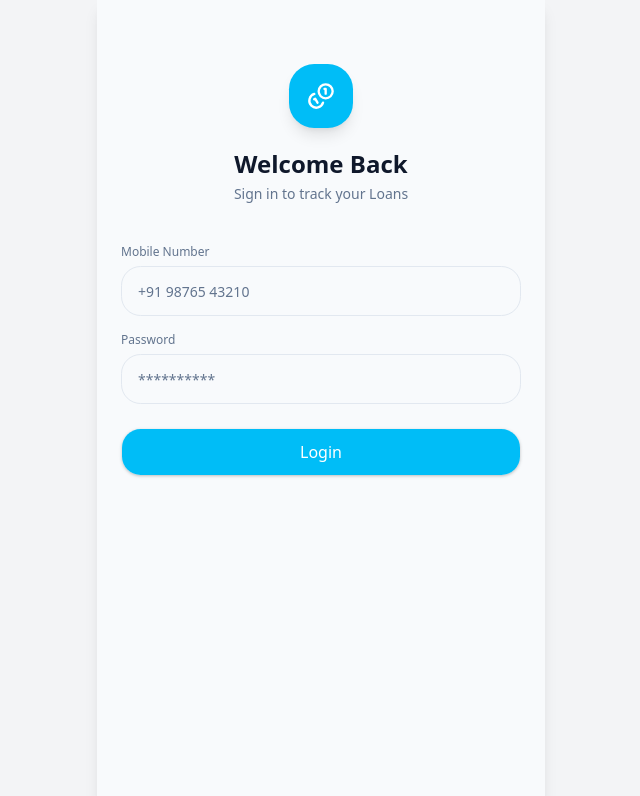
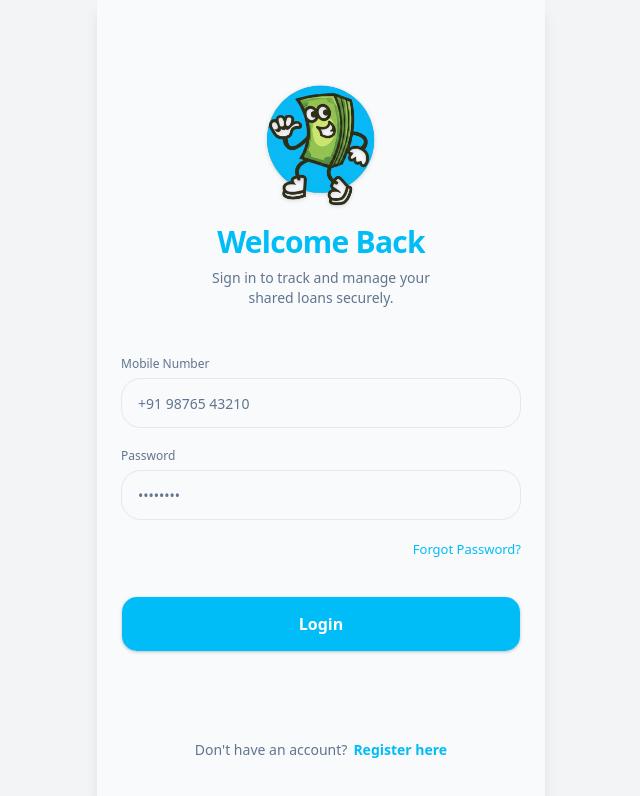
Before and after one commit to prabhukiran161/loansync, a React (Vite) app: page /login in a window 1280 px wide. Shown: the top 796 px of the page, without its empty margins (319-959 px from the left). Built offline with nearby package versions, Linux system fonts and the light colour scheme.

Commit message:
Implement Register Page & Update Login Page

```diff
--- /dev/null
+++ b/src/components/FooterLink.tsx
@@ -0,0 +1,23 @@
+import { Link } from "@tanstack/react-router";
+export const FooterLink = ({
+  to,
+  preText,
+  postText,
+  paddingBottom = "pb-10",
+}: {
+  to: string;
+  preText: string;
+  postText: string;
+  paddingBottom?: string;
+}) => {
+  return (
+    <div
+      className={`flex justify-center items-center gap-1.5 text-[14px] mt-auto ${paddingBottom}`}
+    >
+      <span className="text-muted-foreground">{preText}</span>
+      <Link to={to} className="font-semibold text-primary hover:underline">
+        {postText}
+      </Link>
+    </div>
+  );
+};
--- /dev/null
+++ b/src/components/Logo.tsx
@@ -0,0 +1,36 @@
+export const Logo = ({
+  imgSrc,
+  imgAlt,
+  title,
+  tagline,
+  paddingTop = "pt-20",
+}: {
+  imgSrc: string;
+  imgAlt: string;
+  title?: string;
+  tagline?: string;
+  paddingTop?: string;
+}) => {
+  return (
+    <div
+      className={`flex flex-col items-center text-center px-6 ${paddingTop}`}
+    >
+      {/* Logo */}
+      <div className="w-32 h-32 mb-4 drop-shadow-sm">
+        <img
+          src={imgSrc}
+          alt={imgAlt}
+          className="w-full h-full object-contain"
+        />
+      </div>
+      {title && (
+        <h1 className="text-3xl font-semibold tracking-tight text-primary">
+          {title}
+        </h1>
+      )}
+      {tagline && (
+        <p className="mt-2 max-w-60 text-muted-foreground text-sm">{tagline}</p>
+      )}
+    </div>
+  );
+};
--- a/src/routeTree.gen.ts
+++ b/src/routeTree.gen.ts
@@ -9,12 +9,18 @@
 // Additionally, you should also exclude this file from your linter and/or formatter to prevent it from being checked or modified.
 
 import { Route as rootRouteImport } from './routes/__root'
+import { Route as RegisterRouteImport } from './routes/register'
 import { Route as ProfileRouteImport } from './routes/profile'
 import { Route as NotificationsRouteImport } from './routes/notifications'
 import { Route as LoginRouteImport } from './routes/login'
 import { Route as LedgerRouteImport } from './routes/ledger'
 import { Route as IndexRouteImport } from './routes/index'
 
+const RegisterRoute = RegisterRouteImport.update({
+  id: '/register',
+  path: '/register',
+  getParentRoute: () => rootRouteImport,
+} as any)
 const ProfileRoute = ProfileRouteImport.update({
   id: '/profile',
   path: '/profile',
@@ -47,6 +53,7 @@ export interface FileRoutesByFullPath {
   '/login': typeof LoginRoute
   '/notifications': typeof NotificationsRoute
   '/profile': typeof ProfileRoute
+  '/register': typeof RegisterRoute
 }
 export interface FileRoutesByTo {
   '/': typeof IndexRoute
@@ -54,6 +61,7 @@ export interface FileRoutesByTo {
   '/login': typeof LoginRoute
   '/notifications': typeof NotificationsRoute
   '/profile': typeof ProfileRoute
+  '/register': typeof RegisterRoute
 }
 export interface FileRoutesById {
   __root__: typeof rootRouteImport
@@ -62,13 +70,27 @@ export interface FileRoutesById {
   '/login': typeof LoginRoute
   '/notifications': typeof NotificationsRoute
   '/profile': typeof ProfileRoute
+  '/register': typeof RegisterRoute
 }
 export interface FileRouteTypes {
   fileRoutesByFullPath: FileRoutesByFullPath
-  fullPaths: '/' | '/ledger' | '/login' | '/notifications' | '/profile'
+  fullPaths:
+    | '/'
+    | '/ledger'
+    | '/login'
+    | '/notifications'
+    | '/profile'
+    | '/register'
   fileRoutesByTo: FileRoutesByTo
-  to: '/' | '/ledger' | '/login' | '/notifications' | '/profile'
-  id: '__root__' | '/' | '/ledger' | '/login' | '/notifications' | '/profile'
+  to: '/' | '/ledger' | '/login' | '/notifications' | '/profile' | '/register'
+  id:
+    | '__root__'
+    | '/'
+    | '/ledger'
+    | '/login'
+    | '/notifications'
+    | '/profile'
+    | '/register'
   fileRoutesById: FileRoutesById
 }
 export interface RootRouteChildren {
@@ -77,10 +99,18 @@ export interface RootRouteChildren {
   LoginRoute: typeof LoginRoute
   NotificationsRoute: typeof NotificationsRoute
   ProfileRoute: typeof ProfileRoute
+  RegisterRoute: typeof RegisterRoute
 }
 
 declare module '@tanstack/react-router' {
   interface FileRoutesByPath {
+    '/register': {
+      id: '/register'
+      path: '/register'
+      fullPath: '/register'
+      preLoaderRoute: typeof RegisterRouteImport
+      parentRoute: typeof rootRouteImport
+    }
     '/profile': {
       id: '/profile'
       path: '/profile'
@@ -125,6 +155,7 @@ const rootRouteChildren: RootRouteChildren = {
   LoginRoute: LoginRoute,
   NotificationsRoute: NotificationsRoute,
   ProfileRoute: ProfileRoute,
+  RegisterRoute: RegisterRoute,
 }
 export const routeTree = rootRouteImport
   ._addFileChildren(rootRouteChildren)
--- a/src/routes/login.tsx
+++ b/src/routes/login.tsx
@@ -1,8 +1,9 @@
+import { Field } from "@/components/Field";
 import { MobileShell } from "@/components/MobileShell";
 import { createFileRoute, useNavigate } from "@tanstack/react-router";
-import { Coins } from "lucide-react";
-import { Field } from "@/components/Field";
 import { Button } from "@/components/ui/button";
+import { Logo } from "@/components/Logo";
+import { FooterLink } from "@/components/FooterLink";
 
 export const Route = createFileRoute("/login")({
   component: Login,
@@ -15,28 +16,41 @@ function Login() {
     navigate({ to: "/" });
   };
   return (
-    <MobileShell hideNav={true}>
+    <MobileShell hideNav>
+      <div className="flex flex-col min-h-full">
         {/* Header Section */}
-      <div className="pt-16 px-6 flex flex-col items-center">
-        <div className="w-16 h-16 bg-primary rounded-2xl flex items-center justify-center text-primary-foreground shadow-lg">
-          <Coins size={28} />
+        <Logo
+          imgSrc="/logo.png"
+          imgAlt="LoanSync Logo"
+          title="Welcome Back"
+          tagline="Sign in to track and manage your shared loans securely."
+        />
+        {/* Form Section */}
+        <form onSubmit={handleLogin} className="mt-12 px-6 space-y-5">
+          <Field
+            label="Mobile Number"
+            type="tel"
+            placeholder="+91 98765 43210"
+          />
+          <Field label="Password" type="password" placeholder="••••••••" />
+          <div className="flex justify-end mt-1">
+            <span className="text-[13px] font-medium text-primary cursor-pointer hover:underline">
+              Forgot Password?
+            </span>
           </div>
-        <h1 className="text-2xl font-bold mt-5">Welcome Back</h1>
-        <p className="text-sm text-muted-foreground mt-1">
-          Sign in to track your Loans
-        </p>
-      </div>
-      {/* Form Section */}
-      <form onSubmit={handleLogin} className="mt-10 px-6 space-y-4">
-        <Field label="Mobile Number" type="tel" placeholder="+91 98765 43210" />
-        <Field label="Password" type="password" placeholder="**********" />
           <Button
             type="submit"
-          className="w-full rounded-xl h-12 text-md mt-2 shadow-sm"
+            className="w-full rounded-[16px] h-14 text-[16px] font-semibold mt-4 shadow-sm active:scale-[0.98] transition-all"
           >
             Login
           </Button>
         </form>
+        <FooterLink
+          to="/register"
+          preText="Don't have an account?"
+          postText="Register here"
+        />
+      </div>
     </MobileShell>
   );
 }
--- /dev/null
+++ b/src/routes/register.tsx
@@ -0,0 +1,56 @@
+import { MobileShell } from "@/components/MobileShell";
+import { createFileRoute, useNavigate } from "@tanstack/react-router";
+import { Field } from "@/components/Field";
+import { Button } from "@/components/ui/button";
+import { Logo } from "@/components/Logo";
+import { FooterLink } from "@/components/FooterLink";
+
+export const Route = createFileRoute("/register")({
+  component: Register,
+});
+
+function Register() {
+  const navigate = useNavigate();
+  const handleRegister = (e: React.FormEvent) => {
+    e.preventDefault();
+    navigate({ to: "/" });
+  };
+
+  return (
+    <MobileShell hideNav={true}>
+      <div className="flex flex-col min-h-full">
+        <Logo
+          imgSrc="/logo.png"
+          imgAlt="LoanSync Logo"
+          title="Create Account"
+          tagline="Join LoanSync to effortlessly manage shared finances with your family."
+        />
+        <form onSubmit={handleRegister} className="mt-6 px-6 space-y-4">
+          <Field label="Full Name" type="text" placeholder="Prabhu Kiran" />
+          <Field
+            label="Mobile Number"
+            type="tel"
+            placeholder="+91 98765 43210"
+          />
+          <Field label="Password" type="password" placeholder="••••••••" />
+          <Field
+            label="Confirm Password"
+            type="password"
+            placeholder="••••••••"
+          />
+          <Button
+            type="submit"
+            className="w-full rounded-[16px] h-14 text-[16px] font-semibold mt-6 shadow-md active:scale-[0.98] transition-all"
+          >
+            Create Account
+          </Button>
+        </form>
+        <FooterLink
+          to="/login"
+          preText="Already have an account?"
+          postText="Login here"
+        />
+      </div>
+    </MobileShell>
+  );
+}
```
Also changed, not shown: public/logo.png (added). Lines whose indentation alone changed are shown as unchanged.
